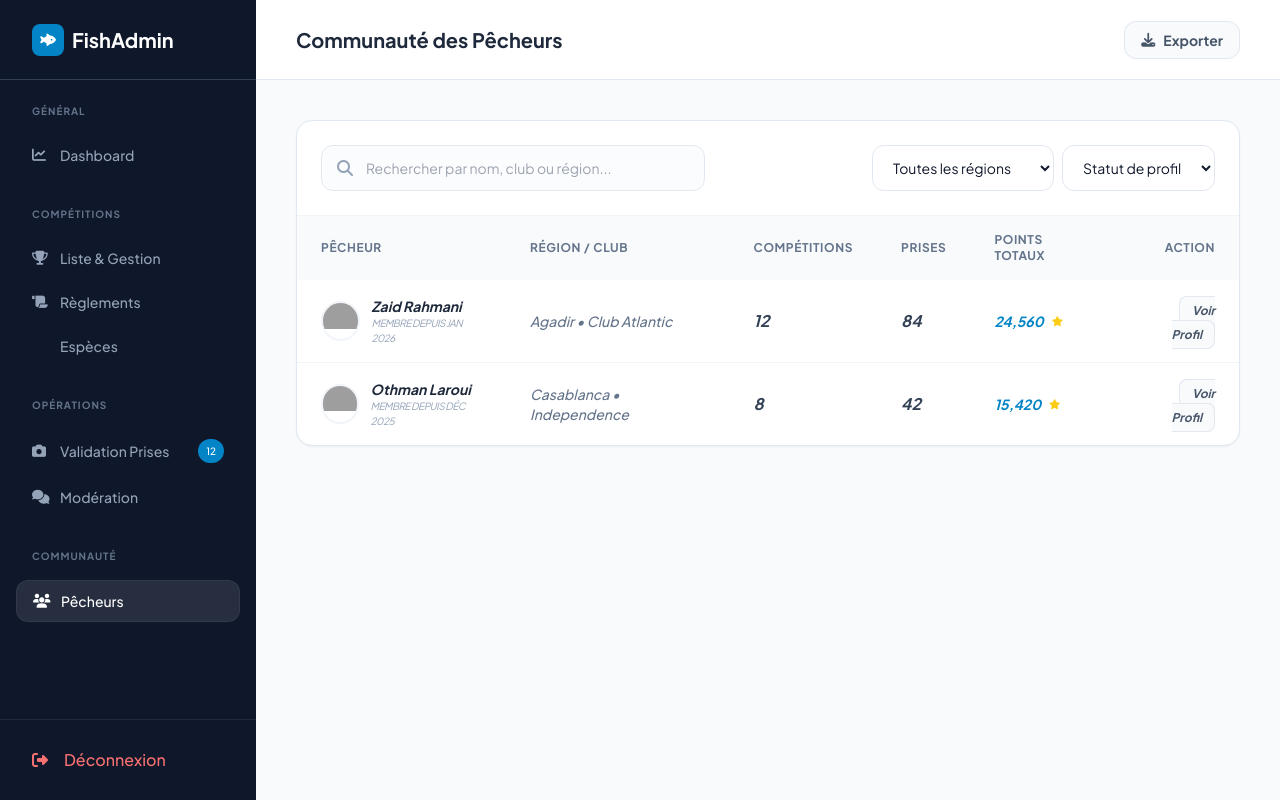
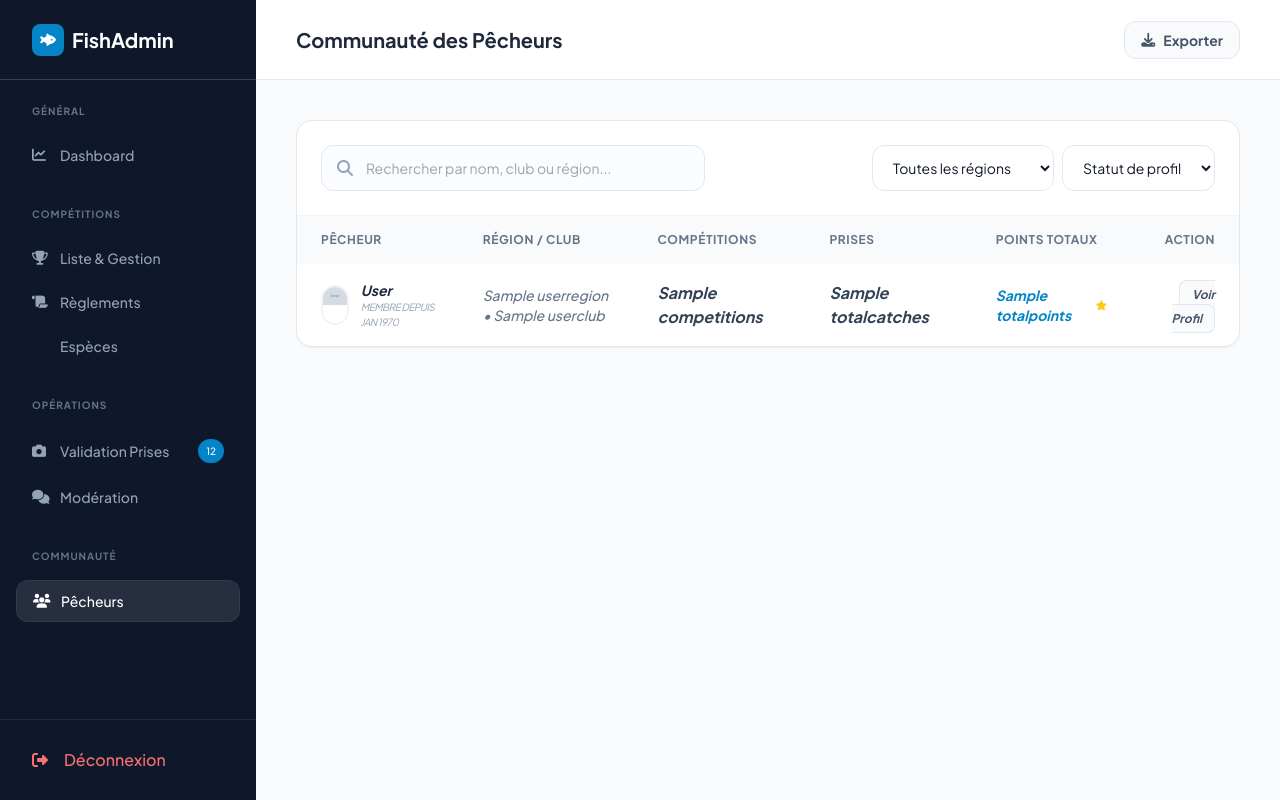
Before and after one commit to ilyas-doughmi/FishMasters, a PHP site: the page made by app/views/admin/fishers/index.php in a window 1280 px wide. Run offline with PHP 8.4, Linux system fonts and the light colour scheme; the template is opened without the code that fills it: most values are stand-ins (such as "Sample title", 1, 10 or a date in 2020); grey boxes marked "Sample" are stand-in pictures; some libraries are stand-ins or nearby versions; grey boxes are pictures that could not be loaded.

Commit message:
feat: update index fishers

```diff
--- a/app/views/admin/fishers/index.php
+++ b/app/views/admin/fishers/index.php
@@ -1,20 +1,30 @@
 <!DOCTYPE html>
 <html lang="fr">
+
 <head>
     <meta charset="UTF-8">
     <title>Gestion des Pêcheurs | FishAdmin</title>
     <script src="https://cdn.tailwindcss.com"></script>
-    <link href="https://fonts.googleapis.com/css2?family=Plus+Jakarta+Sans:wght@400;500;600;700&display=swap" rel="stylesheet">
+    <link href="https://fonts.googleapis.com/css2?family=Plus+Jakarta+Sans:wght@400;500;600;700&display=swap"
+        rel="stylesheet">
     <link rel="stylesheet" href="https://cdnjs.cloudflare.com/ajax/libs/font-awesome/6.4.0/css/all.min.css">
     <script>
-        tailwind.config = {
-            theme: {
-                fontFamily: { sans: ['Plus Jakarta Sans', 'sans-serif'] },
-                extend: { colors: { primary: '#0f172a', accent: '#0284c7' } }
+    tailwind.config = {
+        theme: {
+            fontFamily: {
+                sans: ['Plus Jakarta Sans', 'sans-serif']
+            },
+            extend: {
+                colors: {
+                    primary: '#0f172a',
+                    accent: '#0284c7'
+                }
             }
         }
+    }
     </script>
 </head>
+
 <body class="bg-slate-50 text-slate-900 font-sans antialiased">
     <div class="flex h-screen overflow-hidden">
 
@@ -27,7 +37,8 @@
             <header class="h-20 bg-white border-b border-slate-200 flex items-center justify-between px-6 lg:px-10">
                 <h1 class="text-xl font-bold text-slate-800">Communauté des Pêcheurs</h1>
                 <div class="flex gap-2">
-                    <button class="bg-slate-50 border border-slate-200 text-slate-600 px-4 py-2 rounded-xl font-bold text-sm transition-all flex items-center gap-2">
+                    <button
+                        class="bg-slate-50 border border-slate-200 text-slate-600 px-4 py-2 rounded-xl font-bold text-sm transition-all flex items-center gap-2">
                         <i class="fa-solid fa-download"></i> Exporter
                     </button>
                 </div>
@@ -36,18 +47,23 @@
             <main class="flex-1 overflow-y-auto p-6 lg:p-10">
 
                 <div class="bg-white rounded-2xl border border-slate-200 shadow-sm overflow-hidden">
-                    <div class="p-6 border-b border-slate-100 flex flex-col md:flex-row items-center justify-between gap-4">
+                    <div
+                        class="p-6 border-b border-slate-100 flex flex-col md:flex-row items-center justify-between gap-4">
                         <div class="relative w-full md:w-96">
-                            <i class="fa-solid fa-magnifying-glass absolute left-4 top-1/2 -translate-y-1/2 text-slate-400 font-bold"></i>
-                            <input type="text" placeholder="Rechercher par nom, club ou région..." class="w-full pl-11 pr-4 py-3 rounded-xl border border-slate-200 focus:border-accent outline-none text-sm transition-all bg-slate-50/50">
+                            <i
+                                class="fa-solid fa-magnifying-glass absolute left-4 top-1/2 -translate-y-1/2 text-slate-400 font-bold"></i>
+                            <input type="text" placeholder="Rechercher par nom, club ou région..."
+                                class="w-full pl-11 pr-4 py-3 rounded-xl border border-slate-200 focus:border-accent outline-none text-sm transition-all bg-slate-50/50">
                         </div>
                         <div class="flex gap-2 w-full md:w-auto">
-                            <select class="flex-1 md:flex-none px-4 py-3 rounded-xl border border-slate-200 bg-white text-sm outline-none focus:border-accent">
+                            <select
+                                class="flex-1 md:flex-none px-4 py-3 rounded-xl border border-slate-200 bg-white text-sm outline-none focus:border-accent">
                                 <option>Toutes les régions</option>
                                 <option>Souss-Massa</option>
                                 <option>Casablanca-Settat</option>
                             </select>
-                            <select class="flex-1 md:flex-none px-4 py-3 rounded-xl border border-slate-200 bg-white text-sm outline-none focus:border-accent">
+                            <select
+                                class="flex-1 md:flex-none px-4 py-3 rounded-xl border border-slate-200 bg-white text-sm outline-none focus:border-accent">
                                 <option>Statut de profil</option>
                                 <option>Actif</option>
                                 <option>Banni</option>
@@ -67,60 +83,44 @@
                             </tr>
                         </thead>
                         <tbody class="divide-y divide-slate-100 italic">
+                            <?php foreach ($allFishers as $fisher): ?>
                             <tr class="hover:bg-slate-50 transition-colors">
                                 <td class="px-6 py-4">
                                     <div class="flex items-center gap-3">
                                         <div class="w-10 h-10 rounded-full overflow-hidden border-2 border-slate-100">
-                                            <img src="https://ui-avatars.com/api/?name=Zaid+R&background=0284c7&color=fff" alt="">
+                                            <img src="<?= $fisher->userphoto ?>" alt="">
                                         </div>
                                         <div>
-                                            <p class="text-sm font-bold text-slate-800">Zaid Rahmani</p>
-                                            <p class="text-[10px] text-slate-400 uppercase tracking-tighter">Membre depuis Jan 2026</p>
+                                            <p class="text-sm font-bold text-slate-800"><?= $fisher->userfullname ?></p>
+                                            <p class="text-[10px] text-slate-400 uppercase tracking-tighter">Membre
+                                                depuis <?= date('M Y', strtotime($fisher->usercreatedat)) ?></p>
                                         </div>
                                     </div>
                                 </td>
                                 <td class="px-6 py-4 text-sm text-slate-500 font-medium">
-                                    Agadir • Club Atlantic
+                                    <?= $fisher->userregion ?> • <?= $fisher->userclub ?>
                                 </td>
-                                <td class="px-6 py-4 font-bold text-slate-700">12</td>
-                                <td class="px-6 py-4 font-bold text-slate-700">84</td>
+                                <td class="px-6 py-4 font-bold text-slate-700">
+                                    <?= $fisher->competitions ?? 0 ?>
+                                </td>
+                                <td class="px-6 py-4 font-bold text-slate-700">
+                                    <?= $fisher->totalcatches ?? 0 ?>
+                                </td>
                                 <td class="px-6 py-4">
                                     <div class="flex items-center gap-2">
-                                        <span class="text-sm font-bold text-accent">24,560</span>
+                                        <span
+                                            class="text-sm font-bold text-accent"><?= $fisher->totalpoints ?? 0 ?></span>
                                         <i class="fa-solid fa-star text-yellow-400 text-[10px]"></i>
                                     </div>
                                 </td>
                                 <td class="px-6 py-4 text-right">
-                                    <a href="/fishmasters/admin/fishers_show" class="px-3 py-1.5 bg-slate-50 hover:bg-slate-100 text-slate-600 rounded-lg text-xs font-bold transition-all border border-slate-200">Voir Profil</a>
+                                    <a href="/fishmasters/admin/fishers_show"
+                                        class="px-3 py-1.5 bg-slate-50 hover:bg-slate-100 text-slate-600 rounded-lg text-xs font-bold transition-all border border-slate-200">Voir
+                                        Profil</a>
                                 </td>
                             </tr>
-                            <tr class="hover:bg-slate-50 transition-colors">
-                                <td class="px-6 py-4">
-                                    <div class="flex items-center gap-3">
-                                        <div class="w-10 h-10 rounded-full overflow-hidden border-2 border-slate-100">
-                                            <img src="https://ui-avatars.com/api/?name=Othman+L&background=0f172a&color=fff" alt="">
-                                        </div>
-                                        <div>
-                                            <p class="text-sm font-bold text-slate-800">Othman Laroui</p>
-                                            <p class="text-[10px] text-slate-400 uppercase tracking-tighter">Membre depuis Déc 2025</p>
-                                        </div>
-                                    </div>
-                                </td>
-                                <td class="px-6 py-4 text-sm text-slate-500 font-medium">
-                                    Casablanca • Independence
-                                </td>
-                                <td class="px-6 py-4 font-bold text-slate-700">8</td>
-                                <td class="px-6 py-4 font-bold text-slate-700">42</td>
-                                <td class="px-6 py-4">
-                                    <div class="flex items-center gap-2">
-                                        <span class="text-sm font-bold text-accent">15,420</span>
-                                        <i class="fa-solid fa-star text-yellow-400 text-[10px]"></i>
-                                    </div>
-                                </td>
-                                <td class="px-6 py-4 text-right">
-                                    <a href="#" class="px-3 py-1.5 bg-slate-50 hover:bg-slate-100 text-slate-600 rounded-lg text-xs font-bold transition-all border border-slate-200">Voir Profil</a>
-                                </td>
-                            </tr>
+                            <?php endforeach; ?>
+
                         </tbody>
                     </table>
                 </div>
@@ -129,4 +129,5 @@
         </div>
     </div>
 </body>
+
 </html>
```
